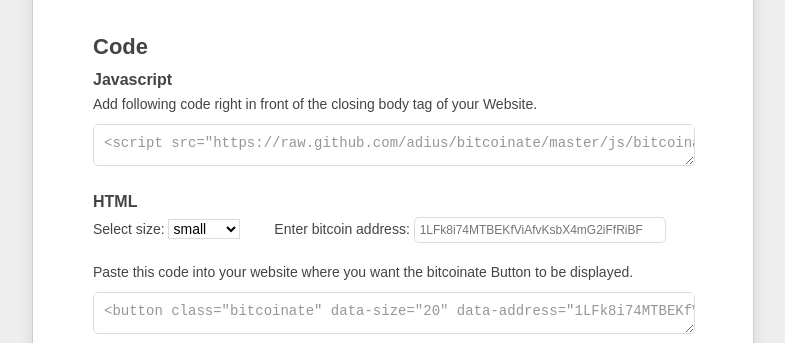
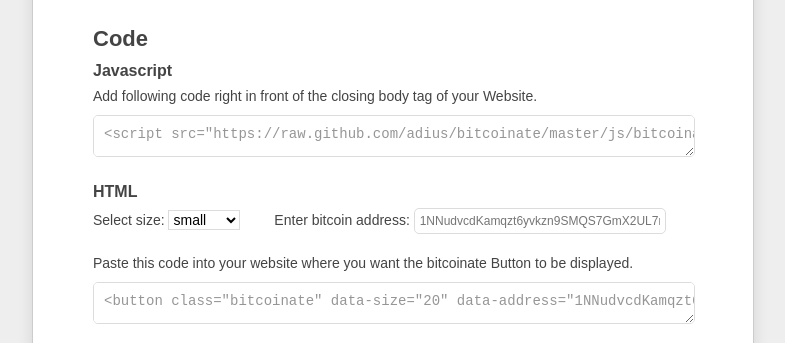
Before and after one commit to ad-si/bitcoinate, a plain HTML site: page index.html in a window 1280 px wide. Shown: the part 609-952 px from the top of the page, without its empty margins (247-1032 px from the left). Drawn offline with Linux system fonts and the light colour scheme.

Commit message:
Updated bitcoin-address, fixed bugs

```diff
--- a/index.html
+++ b/index.html
@@ -36,6 +36,7 @@
 					the bitcoinate button opens a prompt window which lets you easily copy the bitcoin address.</p>
 				</li>
 			</ol>
+        </section>
 
 		<section>
 			<p>The bitcoinate button is available in three different sizes:</p>
@@ -46,9 +47,9 @@
 					<th>Large</th>
 				</tr>
 				<tr>
-					<td><button class="bitcoinate" data-size="20" data-address="1LFk8i74MTBEKfViAfvKsbX4mG2iFfRiBF">bitcoinate</button></td>
-					<td><button class="bitcoinate" data-size="30" data-address="1LFk8i74MTBEKfViAfvKsbX4mG2iFfRiBF">bitcoinate</button></td>
-					<td><button class="bitcoinate" data-size="50" data-address="1LFk8i74MTBEKfViAfvKsbX4mG2iFfRiBF">bitcoinate</button></td>
+					<td><button class="bitcoinate" data-size="20" data-address="1NNudvcdKamqzt6yvkzn9SMQS7GmX2UL7n">bitcoinate</button></td>
+					<td><button class="bitcoinate" data-size="30" data-address="1NNudvcdKamqzt6yvkzn9SMQS7GmX2UL7n">bitcoinate</button></td>
+					<td><button class="bitcoinate" data-size="50" data-address="1NNudvcdKamqzt6yvkzn9SMQS7GmX2UL7n">bitcoinate</button></td>
 			</table>
 		</section>
 
@@ -56,7 +57,7 @@
 			<h2>Code</h2>
 			<h3>Javascript</h3>
 			<p>Add following code right in front of the closing body tag of your Website.</p>
-			<textarea id="javascriptCode">&lt;script src="https://raw.github.com/adius/bitcoinate/master/js/bitcoinate.min.js"&gt;&lt;/script&gt;</textarea>
+			<textarea id="javascriptCode" readonly>&lt;script src="https://raw.github.com/adius/bitcoinate/master/js/bitcoinate.min.js"&gt;&lt;/script&gt;</textarea>
 
 			<h3>HTML</h3>
 			<form>
@@ -67,11 +68,11 @@
 					<option value="50">large</option>
 				</select>
 
-				Enter bitcoin address: <input id="donateAddress" type="text" placeholder="1LFk8i74MTBEKfViAfvKsbX4mG2iFfRiBF"/>
+				Enter bitcoin address: <input id="donateAddress" type="text" placeholder="1NNudvcdKamqzt6yvkzn9SMQS7GmX2UL7n"/>
 			</form>
 
 			<p>Paste this code into your website where you want the bitcoinate Button to be displayed.</p>
-			<textarea id="htmlCode">&lt;button class="bitcoinate" data-size="20" data-address="1LFk8i74MTBEKfViAfvKsbX4mG2iFfRiBF"&gt;bitcoinate&lt;/button&gt;</textarea>
+			<textarea id="htmlCode" readonly>&lt;button class="bitcoinate" data-size="20" data-address="1NNudvcdKamqzt6yvkzn9SMQS7GmX2UL7n"&gt;bitcoinate&lt;/button&gt;</textarea>
 
 			<h3>Bitcoin URI</h3>
 			<p>Coming soon!</p>
@@ -102,7 +103,7 @@
 
 			<p><b>Also consider a bitcoin donation (bitcoination) to support me and bitcoinate.<br />
 			Thanks! =)</b></p>
-			<button class="bitcoinate" data-size="30" data-address="1LFk8i74MTBEKfViAfvKsbX4mG2iFfRiBF">bitcoinate</button></p>
+			<button class="bitcoinate" data-size="30" data-address="1NNudvcdKamqzt6yvkzn9SMQS7GmX2UL7n">bitcoinate</button>
 
 		</section>
 
--- a/sass/bitcoinate.sass
+++ b/sass/bitcoinate.sass
@@ -1,12 +1,12 @@
 @import compass
 
-.bitcoinate,
+.bitcoinate
 	font-weight: 900
 	font-family: "Arial", sans-serif
 	color: #fff
-	text-shadow: 0 -1px 0px rgba(0, 0, 0, 0.5)
+	text-shadow: 0 -1px 0 rgba(0, 0, 0, 0.5)
 	border: 1px solid rgb(193, 108, 7)
-	margin: 0px
+	margin: 0
 	font-size: 100%
 	img
 		display: inline-block
@@ -54,7 +54,7 @@
 	font-size: 32px
 	line-height: 48px
 	border-radius: 5px
-	text-shadow: 0 -2px 0px rgba(0, 0, 0, 0.5)
+	text-shadow: 0 -2px 0 rgba(0, 0, 0, 0.5)
 	&:active
 		box-shadow: inset 0 0 10px rgba(0, 0, 0, 0.5)
 	&:hover,
--- a/sass/screen.sass
+++ b/sass/screen.sass
@@ -7,7 +7,9 @@
 	font-size: 100%
 
 body
-	font: 14px / 1.333 sans-serif
+	font-size: 14px
+	line-height: 1.3
+	font-family: "Arial", sans-serif
 	color: #444
 	background: #eee
 
@@ -38,7 +40,7 @@ h1
 		box-shadow: inset 0 0 10px rgba(0, 0, 0, 0.5)
 	&:hover,
 	&:focus
-		+background-image(url("../img/bitcoinate36.png"), linear-gradient(rgb(248, 158, 52), rgb(232, 130, 8)))
+		+background-image(url("../img/bitcoinate50.png"), linear-gradient(rgb(248, 158, 52), rgb(232, 130, 8)))
 h2
 	margin: 0 0 8px
 	font-size: 22px
@@ -81,7 +83,7 @@ textarea
 	border-radius: 5px
 	overflow-x: scroll
 
-/* ------------------------------------------ TEMPLATE -----------------------------------*/
+//------------------------------------------ TEMPLATE -----------------------------------
 
 .container
 	position: relative
```
Also changed, not shown: css/bitcoinate.css, css/screen.css, 1 other file.
